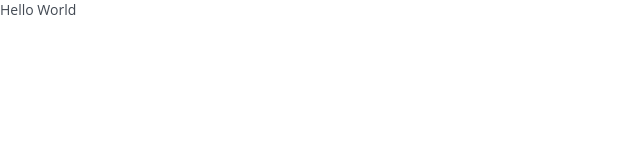
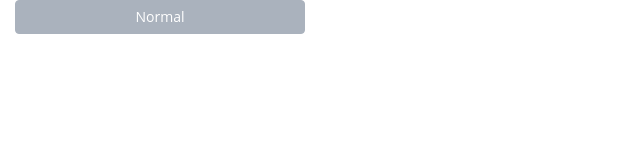
Before and after one commit to CHSPC/chspc.github.io, a plain HTML site: page index.html in a window 1280 px wide. Shown: the whole page, without its empty margins (0-640 px from the left). Drawn offline with Linux system fonts and the light colour scheme.

Commit message:
Simple bootflat test

```diff
--- a/index.html
+++ b/index.html
@@ -5,6 +5,8 @@
 		<link rel="stylesheet" href="css/bootflat.min.css"/>
 	</head>
 	<body>
-		<p>Hello World</p>
+		<div class="col-md-3">
+			<button type="button" class="btn btn-block">Normal</button>
+		</div>
 	</body>
 </html>
```
